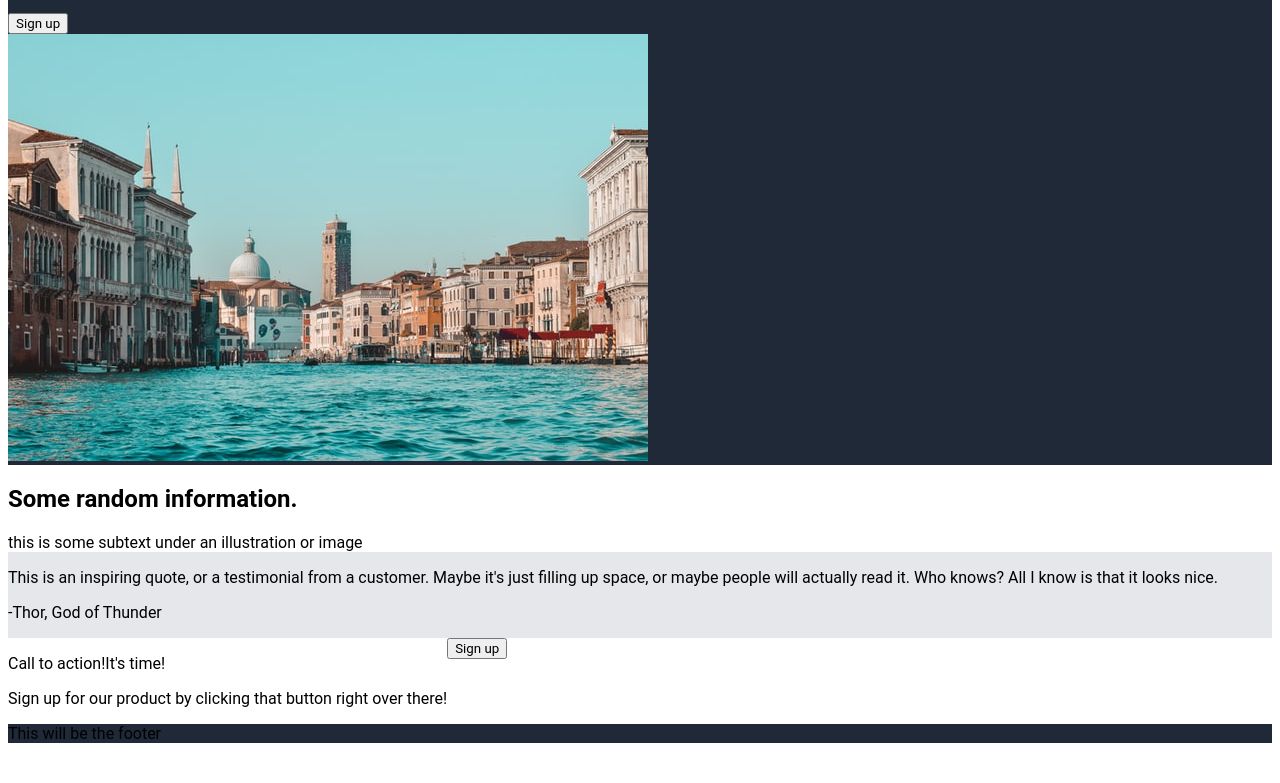
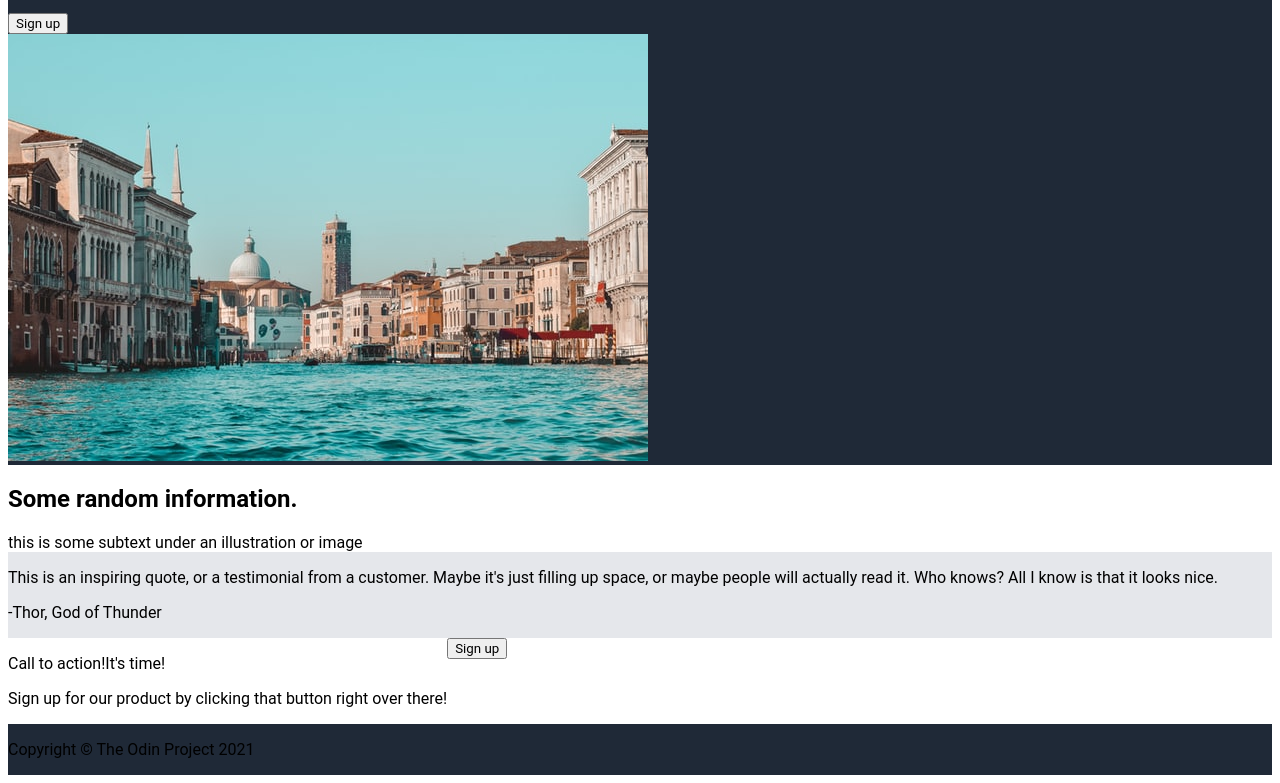
Before and after one commit to Roxanoel/odin-project-landing-page, a plain HTML site: page index.html in a window 1280 px wide. Shown: the part 130-913 px from the top of the page. Before the commit the page ends 881 px from the top, so only its background shows below. Drawn offline with Linux system fonts and the light colour scheme.

```diff
--- a/index.html
+++ b/index.html
@@ -47,7 +47,9 @@
         </div>
       </div>
     </div>
-    <div class="footer">This will be the footer</div>
+    <div class="footer">
+        <p>Copyright © The Odin Project 2021</p>
+    </div>
 
 </body>
 </html>
```
